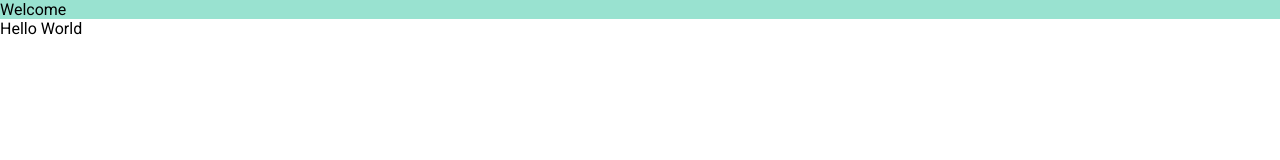
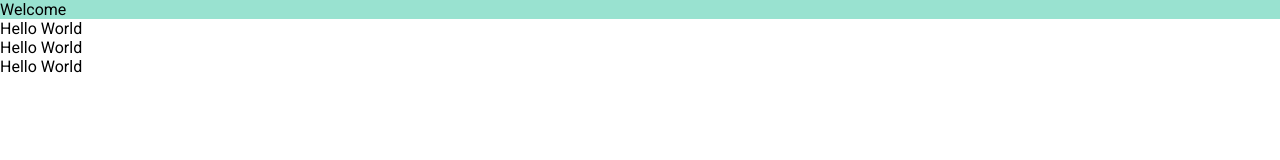
Before and after one commit to ThomasdevLC/Ohmyfood, a website: page index.html in a window 1280 px wide. Drawn offline with nearby package versions, Linux system fonts and the light colour scheme; files that its build step writes are made by us from their sources; a web font is replaced by a local one.

Commit message:
text duplicate

```diff
--- a/index.html
+++ b/index.html
@@ -26,6 +26,8 @@
 
 <body>
     <p>Hello World</p>
+    <p>Hello World</p>
+    <p>Hello World</p>
 </body>
 
 
```
